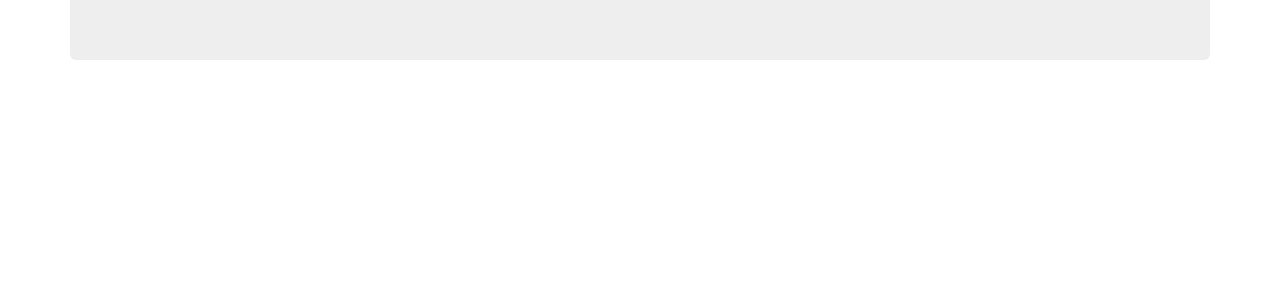
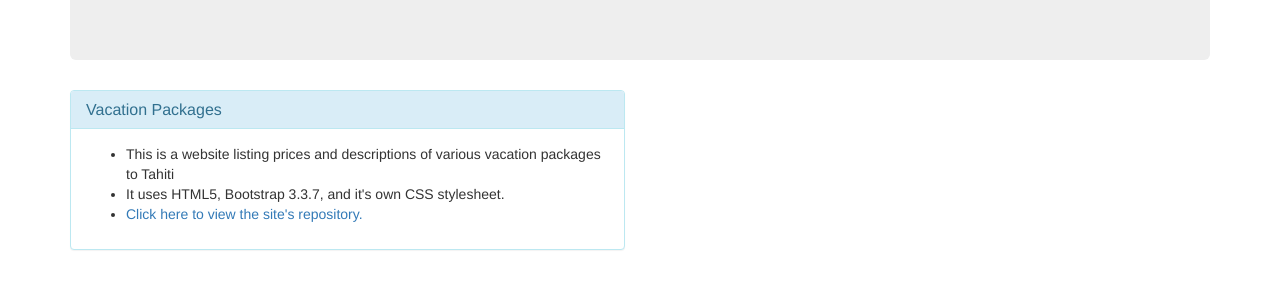
Before and after one commit to stuart-gill/portfolio, a plain HTML site: page index.html in a window 1280 px wide. Shown: the part 180-468 px from the top of the page. Drawn offline with Linux system fonts and the light colour scheme.

Commit message:
Adds a panel heading and panel body for my first website listed in portfolio

```diff
--- a/index.html
+++ b/index.html
@@ -11,6 +11,21 @@
         <h1 class="display-4">Hi, I'm Stuart</h1>
         <p class="lead">Web Designer and Developer based in Seatlle, USA</p>
       </div>
+      <div class="row">
+        <div class="col-md-6">
+          <div class="panel panel-info">
+            <div class="panel-heading">
+            <h2 class="panel-title"> Vacation Packages</h2>
+            </div>
+            <div class="panel-body">
+              <ul>
+                <li>This is a website listing prices and descriptions of various vacation packages to Tahiti</li>
+                <li>It uses HTML5, Bootstrap 3.3.7, and it's own CSS stylesheet.</li>
+                <li><a href="https://github.com/stuart-gill/vacation">Click here to view the site's repository.</li>
+              </ul>
+            </div>
+          </div>
+        </div>
     </div>
   </body>
 </html>
```
